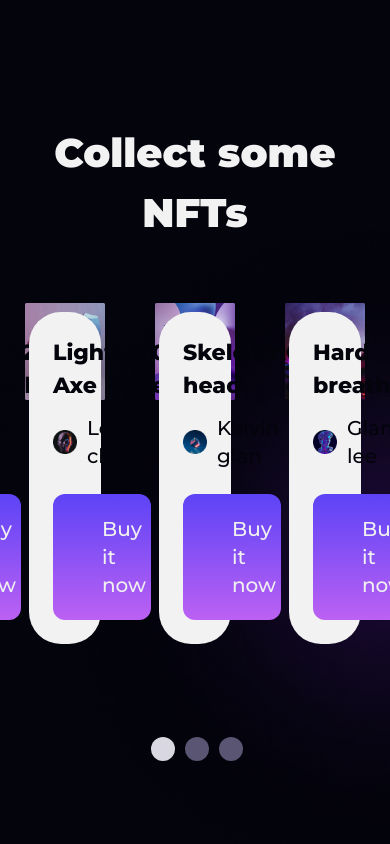
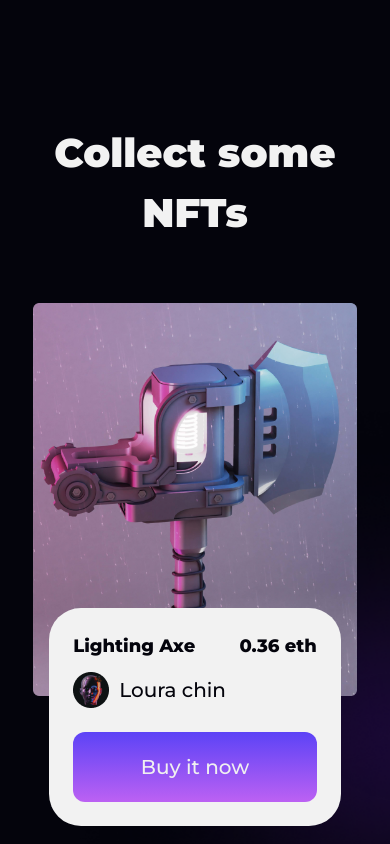
Before and after one commit to Riajul-56/NextGen, a React (Vite) app: page / in a window 390 px wide. Shown: the part 2040-2884 px from the top of the page. Built offline with nearby package versions, Linux system fonts and the light colour scheme.

Commit message:
NFT section responsive completed

```diff
--- a/src/components/NFTCard.jsx
+++ b/src/components/NFTCard.jsx
@@ -5,11 +5,11 @@ import Button from "./Button";
 const NFTCard = ({ img_1, h4, h5, img_2, customar_name }) => {
   return (
     <div>
-      <img src={img_1} className="object-cover" />
+      <img src={img_1} className="object-cover w-full" />
 
       <div className="max-w-[90%] mx-auto bg-text_title p-6 rounded-4xl -translate-y-22">
         <Flex className="flex-col">
-          <Flex className="justify-between font-extrabold text-[22px] text-primary_bg items-center">
+          <Flex className="justify-between font-extrabold text-lg xl:text-[22px] text-primary_bg items-center">
             <h4>{h4}</h4>
             <h5>{h5}</h5>
           </Flex>
--- a/src/sections/NFT.jsx
+++ b/src/sections/NFT.jsx
@@ -17,7 +17,7 @@ const NFT = () => {
     dots: true,
     infinite: true,
     speed: 500,
-    slidesToShow: 3,
+    slidesToShow: 1,
     slidesToScroll: 1,
     appendDots: (dots) => (
       <div>
@@ -27,10 +27,28 @@ const NFT = () => {
     customPaging: () => (
       <div className="w-6 h-6 bg-[#595572] rounded-full"></div>
     ),
+    responsive: [
+      {
+        breakpoint: 767,
+        settings: {
+          slidesToShow: 1,
+          slidesToScroll: 1,
+          initialSlide: 1,
+        },
+      },
+      {
+        breakpoint: 1920,
+        settings: {
+          slidesToShow: 3,
+          slidesToScroll: 1,
+          initialSlide: 1,
+        },
+      },
+    ],
   };
 
   return (
-    <section className="relative z-50">
+    <section className="relative z-50 px-2 MyXl:px-0">
       <Container>
         <Flex className="flex-col items-center">
           <Title title={"Collect some NFTs"} className="text-center" />
```
